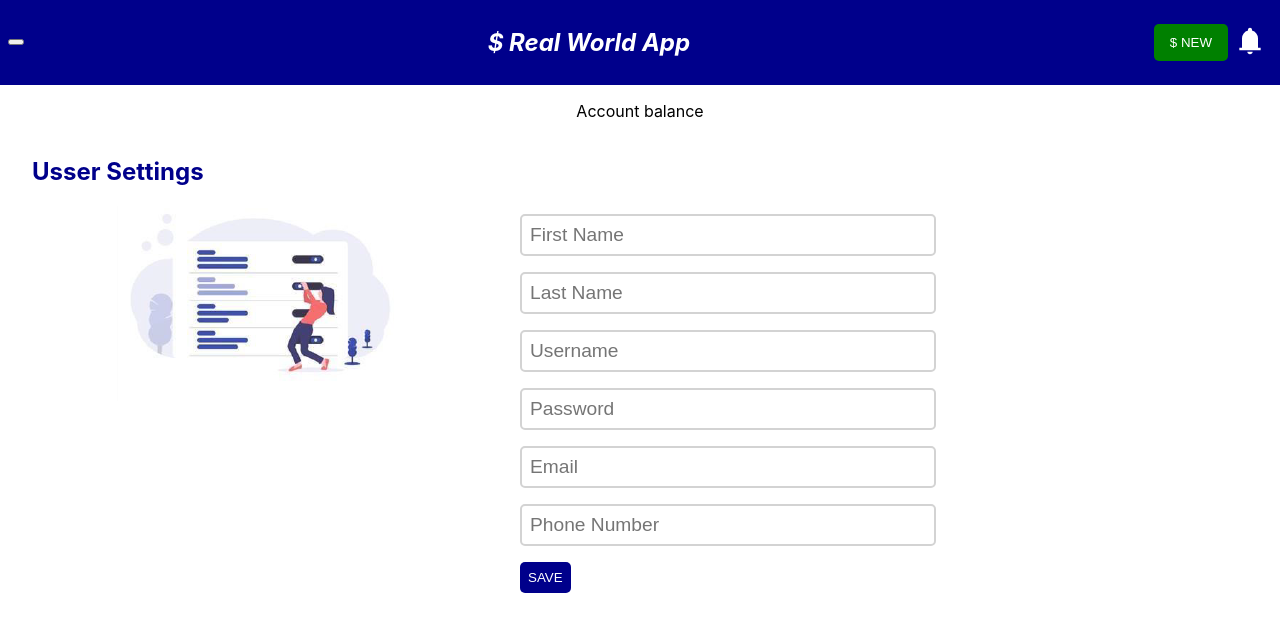
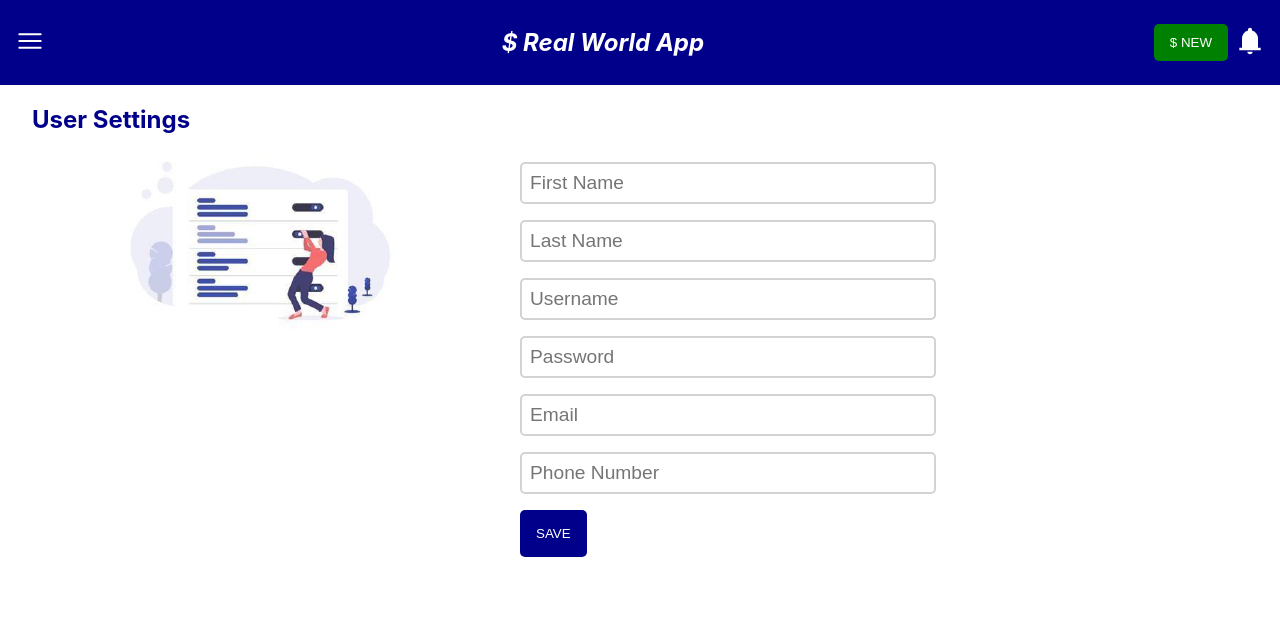
Before and after one commit to luirodvid/BankAPI, a React (Create React App) app in the folder src/main/ui/: page / in a window 1280 px wide. Shown: the top 632 px of the page. Built offline with nearby package versions, Linux system fonts and the light colour scheme.

Commit message:
aside menu

```diff
--- a/src/main/ui/src/App.js
+++ b/src/main/ui/src/App.js
@@ -3,6 +3,12 @@ import React, { Component } from 'react';
 import './App.css';
 import settingImg from "./img/setting.png";
 import bell from "./img/bell.svg";
+import userIcon from "./img/bell.svg";
+import homeIcon from "./img/bell.svg";
+import logoutIcon from "./img/bell.svg";
+import accountsIcon from "./img/bell.svg";
+import burgerMenu from "./img/burger-menu.svg";
+
 
 class App extends Component {
   constructor(props) {
@@ -48,23 +54,50 @@ class App extends Component {
     return (
       <div className="App">
         <header>
-          <button id="burger-menu"></button>
+          <button id="burger-menu">
+            <img src={burgerMenu} alt="" />
+          </button>
           <h2>$ Real World App</h2>
-          <span><button id="new">$ NEW</button><button id="bell"><img src={bell} alt="" /></button></span>
-        </header>
+          <span>
+              <button id="new">$ NEW</button>
+              <button id="bell"><img src={bell} alt="" /></button>
+          </span>
           <aside>
             <section id="usuario">
               {/*<img src={user} alt="" />*/}
-            <p id="firstname"></p>
-            <p id="username"></p>
+              <p id="firstname">Nombre</p>
+              <p id="username">Apellido</p>
             </section>
             <section id="balance">
               <p id="total"></p>
               <p>Account balance</p>
             </section>
+            <section id="opciones">
+              <p id="opcion-home">
+                <img src={homeIcon} alt="" />
+                <p>Home</p>
+              </p>
+              <p id="opcion-mi-cuenta">
+                <img src={userIcon} alt="" />
+                <p>My Account</p>
+              </p>
+              <p id="opcion-cuentas">
+                <img src={accountsIcon} alt="" />
+                <p>Bank Accounts</p>
+              </p>
+              <p id="opcion-notificaciones">
+                <img src={bell} alt="" />
+                <p>Notifications</p>
+              </p>
+              <p id="opcion-logout">
+                <img src={logoutIcon} alt="" />
+                <p>Logout</p>
+              </p>
+            </section>
           </aside>
+        </header>
         <div className="container">
-          <h2>Usser Settings</h2>
+          <h2>User Settings</h2>
           <section className="setting-section" id="setting-img"><img src={settingImg} alt="" /></section>
           <section className="setting-section" id="setting-form">
             <form onSubmit={this.handleSubmit}>
--- a/src/main/ui/src/index.css
+++ b/src/main/ui/src/index.css
@@ -19,14 +19,20 @@ code {
   box-sizing: border-box;
 }
 
+/*Estilos generales para elementos concretos*/
+
 button{
   color: white;
-
+  background-color: transparent;
+  border: none;
 }
 
 button:hover{
   cursor:pointer;
 }
+
+/**/
+
 
 header{
   display: flex;
@@ -53,19 +59,23 @@ header > span{
 }
 
 header > span > button#new{
-
-}
-
-header > span > button#new{
   background-color: green;
   border:none;
   border-radius: 5px;
   padding:0 1rem;
 }
 
-header > span > button#bell{
-  background-color: transparent;
-  border: none;
+aside{
+  position: absolute;
+  margin-left:-10rem;
+  margin-top:41.8rem;
+  background-color: black;
+
+  transition: margin 700ms;
+}
+
+header > button#burger-menu:focus ~ aside{
+  margin-left:0rem;
 }
 
 div.container{
@@ -84,6 +94,10 @@ div.container > h2{
   padding:0 2rem;
 
   color:darkblue;
+}
+
+div.container > section.setting-section{
+
 }
 
 div.container > section.setting-section{
@@ -121,5 +135,5 @@ form > button{
   border:none;
   border-radius: 5px;
 
-  padding:.5rem
+  padding:1rem
 }
```
Also changed, not shown: src/main/ui/src/img/burger-menu.svg (added). Lines whose indentation alone changed are shown as unchanged.
